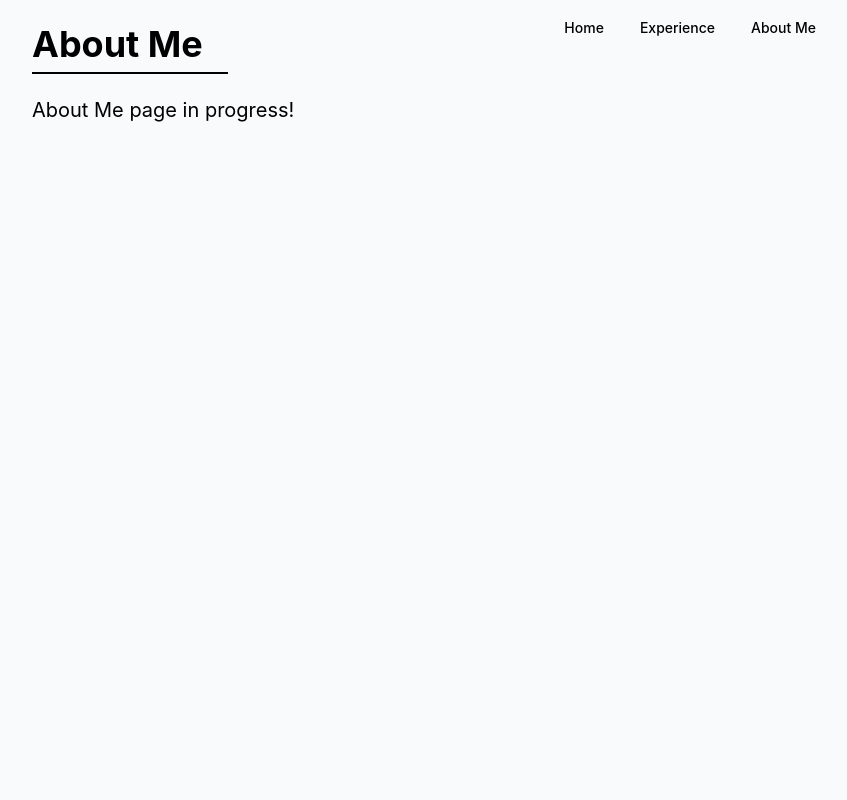
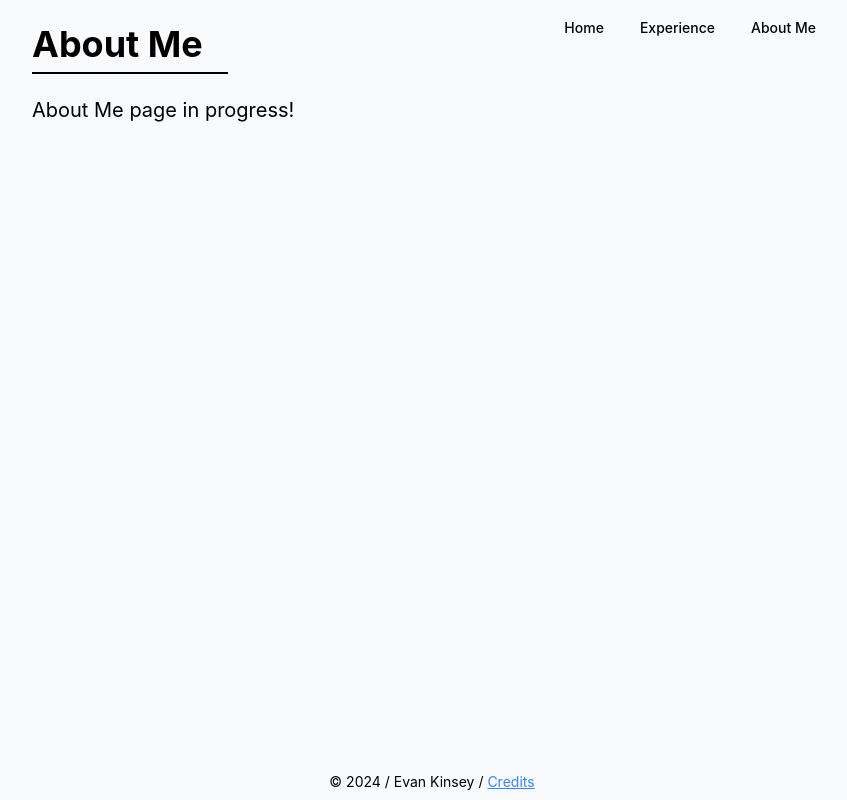
Before and after one commit to evankins/portfolio-next, a Next.js app in the folder app/: page /about in a window 1280 px wide. Shown: the whole page, without its empty margins (208-1055 px from the left). Built offline with nearby package versions, Linux system fonts and the light colour scheme.

Commit message:
credits footers

```diff
--- a/app/src/app/about/page.tsx
+++ b/app/src/app/about/page.tsx
@@ -1,5 +1,7 @@
 import "@/styles/globals.css";
 import "@/styles/animations.css";
+
+import Link from 'next/link'
 
 
 export default function About() {
@@ -20,7 +22,11 @@ export default function About() {
           </p>
         </div>
 
-
+        <footer className="mt-8 flex flex-col justify-center items-center">
+            <p className="text-sm absolute bottom-2">
+              © 2024 / Evan Kinsey / <Link href="/credits" className="link">Credits</Link>
+            </p>
+        </footer>
 
       </div>
     </div>
--- a/app/src/app/credits/page.tsx
+++ b/app/src/app/credits/page.tsx
@@ -21,6 +21,11 @@ export default function Credits() {
           </p>
         </div>
 
+        <footer className="mt-8 flex flex-col justify-center items-center">
+            <p className="text-sm absolute bottom-2">
+              © 2024 / Evan Kinsey / <Link href="/credits" className="link">Credits</Link>
+            </p>
+        </footer>
       </div>
     </div>
   );
--- a/app/src/app/experience/page.tsx
+++ b/app/src/app/experience/page.tsx
@@ -6,6 +6,7 @@ import { FilterSelect } from "@/components/ShadCnSelect";
 import { ProjectCard } from "@/components/ShadCnCard";
 import { Button } from "@/components/ui/button";
 import Image from 'next/image';
+import Link from 'next/link';
 import * as React from "react";
 
 const colors = [
@@ -274,6 +275,11 @@ export default function Experience() {
 
         </div>
 
+        <footer className="mt-8 flex flex-col justify-center items-center">
+            <p className="text-sm absolute bottom-2">
+              © 2024 / Evan Kinsey / <Link href="/credits" className="link">Credits</Link>
+            </p>
+        </footer>
       </div>
     </div>
   );
--- a/app/src/app/layout.tsx
+++ b/app/src/app/layout.tsx
@@ -1,4 +1,5 @@
 import type { Metadata } from "next";
+import Link from "next/link";
 import localFont from "next/font/local";
 import "@/styles/globals.css";
 import "@/styles/animations.css";
--- a/app/src/app/page.tsx
+++ b/app/src/app/page.tsx
@@ -73,9 +73,7 @@ export default function Home() {
               © 2024 / Evan Kinsey / <Link href="/credits" className="link">Credits</Link>
             </p>
         </footer>
-
       </div>
     </div>
-
   );
 }
```
